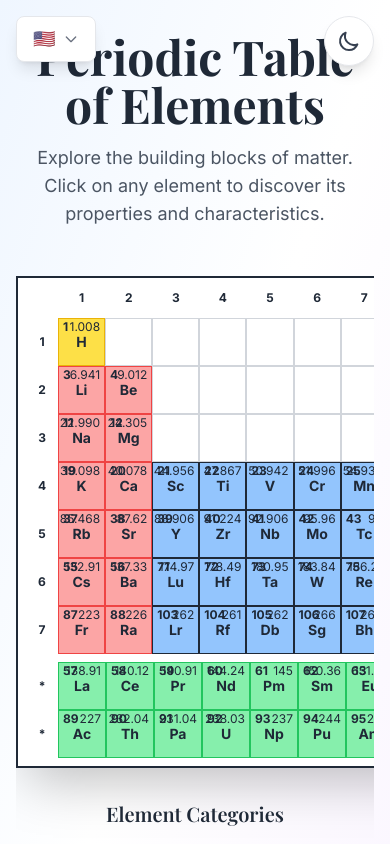
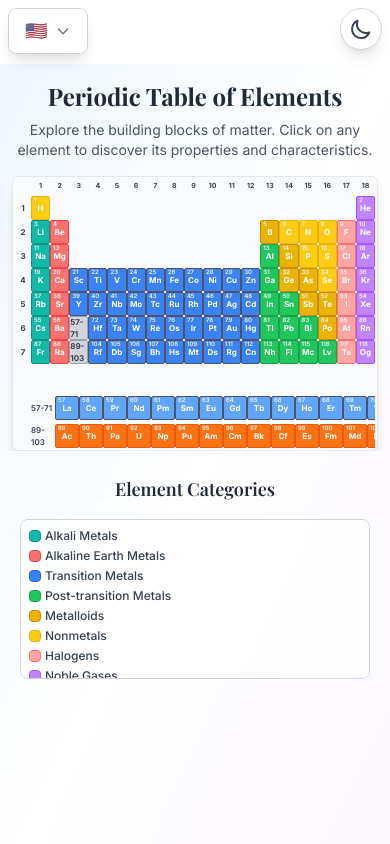
Before and after one commit to WilczakDaniel/PeriodicTable, a Next.js app: page /en in a window 390 px wide. Shown: the top 844 px of the page. Built offline with nearby package versions, Linux system fonts and the light colour scheme; a web font is replaced by a local one.

Commit message:
Fix colors and groups

```diff
--- a/app/[locale]/layout.tsx
+++ b/app/[locale]/layout.tsx
@@ -28,6 +28,7 @@ const sourceCode = Source_Code_Pro({
 export const metadata: Metadata = {
   title: 'Periodic Table',
   description: 'Interactive Periodic Table of Elements',
+  viewport: 'width=device-width, initial-scale=1, maximum-scale=5, user-scalable=yes',
 }
 
 export default async function LocaleLayout({
--- a/app/globals.css
+++ b/app/globals.css
@@ -11,6 +11,13 @@
 @layer base {
   html {
     font-family: var(--font-inter);
+    -webkit-text-size-adjust: 100%;
+    -ms-text-size-adjust: 100%;
+  }
+
+  body {
+    -webkit-overflow-scrolling: touch;
+    touch-action: manipulation;
   }
 
   h1, h2, h3, h4, h5, h6 {
--- a/components/ElementCard.tsx
+++ b/components/ElementCard.tsx
@@ -13,19 +13,19 @@ const ElementCard = ({ element, colorClass, onClick }: ElementCardProps) => {
   const t = useTranslations();
   return (
     <div
-      className={`element-card ${colorClass} h-12 sm:h-16 w-full relative cursor-pointer transition-all duration-200 hover:shadow-lg hover:scale-105 border border-gray-800 dark:border-gray-200 overflow-hidden`}
+      className={`element-card ${colorClass} h-6 sm:h-12 md:h-16 w-full relative cursor-pointer transition-all duration-200 hover:shadow-lg hover:scale-110 hover:z-10 active:scale-95 border border-gray-600 dark:border-gray-500 overflow-hidden rounded-sm touch-manipulation`}
       onClick={onClick}
     >
-      <div className="absolute top-0.5 left-1 element-number text-xs font-bold text-gray-800 dark:text-gray-200 leading-none">
+      <div className="absolute top-0 left-0.5 sm:top-0.5 sm:left-1 element-number text-[6px] sm:text-[9px] md:text-[10px] font-semibold text-gray-100 dark:text-gray-100 leading-none">
         {element.atomicNumber}
       </div>
-      <div className="absolute top-1/2 left-1/2 transform -translate-x-1/2 -translate-y-1/2 element-symbol text-sm sm:text-lg font-bold text-gray-800 dark:text-gray-200 leading-none">
+      <div className="absolute top-1/2 left-1/2 transform -translate-x-1/2 -translate-y-1/2 element-symbol text-[8px] sm:text-base md:text-xl font-bold text-white dark:text-white leading-none">
         {element.symbol}
       </div>
-      <div className="absolute top-0.5 right-1 element-mass text-xs text-gray-800 dark:text-gray-200 leading-none">
-        {element.atomicMass}
+      <div className="absolute top-0 right-0.5 sm:top-0.5 sm:right-1 element-mass text-[5px] sm:text-[8px] md:text-[9px] text-gray-100 dark:text-gray-100 leading-none hidden sm:block">
+        {Number(element.atomicMass).toFixed(2)}
       </div>
-      <div className="absolute bottom-0 left-0 right-0 element-name text-xs text-gray-800 dark:text-gray-200 text-center leading-tight px-1 hidden sm:block truncate">
+      <div className="absolute bottom-0 left-0 right-0 sm:bottom-0.5 element-name text-[5px] sm:text-[8px] md:text-[9px] text-gray-100 dark:text-gray-100 text-center leading-tight px-0.5 sm:px-1 hidden md:block truncate">
         {t(`elements.${element.symbol}`)}
       </div>
     </div>
--- a/components/PeriodicTable.tsx
+++ b/components/PeriodicTable.tsx
@@ -12,16 +12,16 @@ const PeriodicTable = () => {
 
   const getCategoryColor = (category: string): string => {
     const colors: { [key: string]: string } = {
-      'alkali metal': 'bg-red-300 dark:bg-red-800 border-red-500 dark:border-red-400',
-      'alkaline earth metal': 'bg-red-300 dark:bg-red-800 border-red-500 dark:border-red-400',
-      'transition metal': 'bg-blue-300 dark:bg-blue-800 border-blue-500 dark:border-blue-400',
-      'post-transition metal': 'bg-yellow-300 dark:bg-yellow-800 border-yellow-500 dark:border-yellow-400',
-      'metalloid': 'bg-yellow-300 dark:bg-yellow-800 border-yellow-500 dark:border-yellow-400',
-      'nonmetal': 'bg-yellow-300 dark:bg-yellow-800 border-yellow-500 dark:border-yellow-400',
-      'halogen': 'bg-yellow-300 dark:bg-yellow-800 border-yellow-500 dark:border-yellow-400',
-      'noble gas': 'bg-yellow-300 dark:bg-yellow-800 border-yellow-500 dark:border-yellow-400',
-      'lanthanide': 'bg-green-300 dark:bg-green-800 border-green-500 dark:border-green-400',
-      'actinide': 'bg-green-300 dark:bg-green-800 border-green-500 dark:border-green-400',
+      'alkali metal': 'bg-teal-500 dark:bg-teal-600 border-teal-600 dark:border-teal-500',
+      'alkaline earth metal': 'bg-red-400 dark:bg-red-500 border-red-500 dark:border-red-400',
+      'transition metal': 'bg-blue-500 dark:bg-blue-600 border-blue-600 dark:border-blue-500',
+      'post-transition metal': 'bg-green-500 dark:bg-green-600 border-green-600 dark:border-green-500',
+      'metalloid': 'bg-yellow-500 dark:bg-yellow-600 border-yellow-600 dark:border-yellow-500',
+      'nonmetal': 'bg-yellow-400 dark:bg-yellow-500 border-yellow-500 dark:border-yellow-400',
+      'halogen': 'bg-red-300 dark:bg-red-400 border-red-400 dark:border-red-300',
+      'noble gas': 'bg-purple-400 dark:bg-purple-500 border-purple-500 dark:border-purple-400',
+      'lanthanide': 'bg-blue-400 dark:bg-blue-500 border-blue-500 dark:border-blue-400',
+      'actinide': 'bg-orange-500 dark:bg-orange-600 border-orange-600 dark:border-orange-500',
     };
     return colors[category] || 'bg-gray-300 dark:bg-gray-700 border-gray-500 dark:border-gray-400';
   };
@@ -52,13 +52,14 @@ const PeriodicTable = () => {
   const tableLayout = createTableLayout();
 
   return (
-    <div className="w-full max-w-7xl mx-auto overflow-x-auto">
-      <div className="bg-white dark:bg-gray-900 p-2 sm:p-4 border-2 border-gray-800 dark:border-gray-200 shadow-2xl min-w-[900px]">
-        <div className="flex mb-2">
-          <div className="w-8 sm:w-10"></div>
+    <div className="w-full max-w-7xl mx-auto px-1 sm:px-4">
+      <div className="overflow-x-auto -mx-1 sm:-mx-4">
+        <div className="bg-gray-50 dark:bg-gray-900 p-0.5 sm:p-2 md:p-4 border border-gray-200 dark:border-gray-700 shadow-lg sm:shadow-2xl min-w-[280px] sm:min-w-[640px] md:min-w-[900px] mx-1 sm:mx-4 rounded-md sm:rounded-xl">
+          <div className="flex mb-0.5 sm:mb-2">
+            <div className="w-4 sm:w-8 md:w-10"></div>
             <div className="grid grid-cols-18 gap-0 flex-1">
               {Array.from({ length: 18 }, (_, i) => (
-              <div key={i} className="text-center text-xs sm:text-sm font-bold text-gray-800 dark:text-gray-200 py-1">
+                <div key={i} className="text-center text-[7px] sm:text-xs md:text-sm font-bold text-gray-700 dark:text-gray-300 py-0.5 sm:py-1">
                   {i + 1}
                 </div>
               ))}
@@ -67,11 +68,24 @@ const PeriodicTable = () => {
         <div className="space-y-0">
           {tableLayout.map((period, periodIndex) => (
             <div key={periodIndex} className="flex items-center">
-              <div className="flex items-center justify-center text-xs sm:text-sm font-bold text-gray-800 dark:text-gray-200 w-8 sm:w-10 h-12 sm:h-16">
+              <div className="flex items-center justify-center text-[8px] sm:text-xs md:text-sm font-bold text-gray-700 dark:text-gray-300 w-4 sm:w-8 md:w-10 h-6 sm:h-12 md:h-16">
                 {periodIndex + 1}
               </div>
               <div className="grid grid-cols-18 gap-0 flex-1">
-                {period.map((element, groupIndex) => (
+                {period.map((element, groupIndex) => {
+                  // Special handling for lanthanides/actinides placeholders
+                  if ((periodIndex === 5 || periodIndex === 6) && groupIndex === 2) {
+                    return (
+                      <div key={`${periodIndex}-${groupIndex}`} className="col-span-1">
+                        <div className="h-6 sm:h-12 md:h-16 w-full bg-gray-300 dark:bg-gray-700 border border-gray-400 dark:border-gray-500 rounded-sm flex items-center justify-center text-[8px] sm:text-xs text-gray-700 dark:text-gray-300 font-bold cursor-pointer"
+                             onClick={() => document.getElementById(periodIndex === 5 ? 'lanthanides' : 'actinides')?.scrollIntoView({behavior: 'smooth'})}>
+                          {periodIndex === 5 ? '57-71' : '89-103'}
+                        </div>
+                      </div>
+                    )
+                  }
+
+                  return (
                     <div key={`${periodIndex}-${groupIndex}`} className="col-span-1">
                       {element ? (
                         <ElementCard
@@ -80,21 +94,25 @@ const PeriodicTable = () => {
                           onClick={() => setSelectedElement(element)}
                         />
                       ) : (
-                      <div className="h-12 sm:h-16 w-full border border-gray-300 dark:border-gray-600"></div>
+                        <div className="h-6 sm:h-12 md:h-16 w-full"></div>
                       )}
                     </div>
-                ))}
+                  )
+                })}
               </div>
             </div>
           ))}
         </div>
-        <div className="flex items-center mt-2">
-          <div className="flex items-center justify-center text-xs sm:text-sm font-bold text-gray-800 dark:text-gray-200 w-8 sm:w-10 h-12 sm:h-16">
-            *
+          <div id="lanthanides" className="flex items-center mt-8 sm:mt-10">
+            <div className="flex items-center justify-center text-[10px] xs:text-xs sm:text-sm font-bold text-gray-700 dark:text-gray-300 w-4 sm:w-8 md:w-10 h-6 sm:h-12 md:h-16">
+
             </div>
-          <div className="flex gap-0 flex-1">
+            <div className="flex items-center text-[8px] sm:text-sm font-semibold text-gray-700 dark:text-gray-300 w-6 sm:w-10 md:w-12 h-6 sm:h-12 md:h-16">
+              57-71
+            </div>
+            <div className="flex gap-0 flex-1 overflow-x-auto">
               {lanthanides.map((element) => (
-              <div key={element.atomicNumber} className="w-12 sm:w-16">
+                <div key={element.atomicNumber} className="flex-shrink-0 w-6 sm:w-12 md:w-16">
                   <ElementCard
                     element={element}
                     colorClass={getCategoryColor(element.category)}
@@ -104,13 +122,16 @@ const PeriodicTable = () => {
               ))}
             </div>
           </div>
-        <div className="flex items-center mt-0">
-          <div className="flex items-center justify-center text-xs sm:text-sm font-bold text-gray-800 dark:text-gray-200 w-8 sm:w-10 h-12 sm:h-16">
-            *
+          <div id="actinides" className="flex items-center mt-1">
+            <div className="flex items-center justify-center text-[10px] xs:text-xs sm:text-sm font-bold text-gray-700 dark:text-gray-300 w-4 sm:w-8 md:w-10 h-6 sm:h-12 md:h-16">
+
             </div>
-          <div className="flex gap-0 flex-1">
+            <div className="flex items-center text-[8px] sm:text-sm font-semibold text-gray-700 dark:text-gray-300 w-6 sm:w-10 md:w-12 h-6 sm:h-12 md:h-16">
+              89-103
+            </div>
+            <div className="flex gap-0 flex-1 overflow-x-auto">
               {actinides.map((element) => (
-              <div key={element.atomicNumber} className="w-12 sm:w-16">
+                <div key={element.atomicNumber} className="flex-shrink-0 w-6 sm:w-12 md:w-16">
                   <ElementCard
                     element={element}
                     colorClass={getCategoryColor(element.category)}
@@ -121,17 +142,18 @@ const PeriodicTable = () => {
             </div>
           </div>
         </div>
+      </div>
       {selectedElement && (
         <ElementDetails
           element={selectedElement}
           onClose={() => setSelectedElement(null)}
         />
       )}
-      <div className="mt-8 max-w-4xl mx-auto animate-slide-up">
-        <h3 className="text-xl font-semibold mb-6 text-center text-gray-800 dark:text-gray-200 font-serif">
+      <div className="mt-6 sm:mt-8 max-w-4xl mx-auto animate-slide-up px-2 sm:px-0">
+        <h3 className="text-lg sm:text-xl font-semibold mb-4 sm:mb-6 text-center text-gray-800 dark:text-gray-200 font-serif">
           {t('elementCategories')}
         </h3>
-        <div className="grid grid-cols-2 md:grid-cols-4 gap-3 text-sm bg-white/50 dark:bg-gray-800/50 backdrop-blur-sm rounded-lg p-6 border border-gray-200 dark:border-gray-700">
+        <div className="grid grid-cols-1 sm:grid-cols-2 md:grid-cols-3 lg:grid-cols-5 gap-1 sm:gap-3 text-xs sm:text-sm bg-white/80 dark:bg-gray-900/50 backdrop-blur-sm rounded-lg p-2 sm:p-4 md:p-6 border border-gray-300 dark:border-gray-600 max-h-40 sm:max-h-none overflow-y-auto sm:overflow-visible">
           {Object.entries({
             'alkali metal': t('alkaliMetals'),
             'alkaline earth metal': t('alkalineEarthMetals'),
@@ -141,10 +163,12 @@ const PeriodicTable = () => {
             'nonmetal': t('nonmetals'),
             'halogen': t('halogens'),
             'noble gas': t('nobleGases'),
+            'lanthanide': t('lanthanides'),
+            'actinide': t('actinides'),
           }).map(([category, label]) => (
-            <div key={category} className="flex items-center gap-3">
-              <div className={`w-5 h-5 rounded border-2 ${getCategoryColor(category)}`}></div>
-              <span className="text-sm text-gray-700 dark:text-gray-300 font-medium">{label}</span>
+            <div key={category} className="flex items-center gap-1 sm:gap-3">
+              <div className={`w-3 h-3 sm:w-5 sm:h-5 rounded border ${getCategoryColor(category)} flex-shrink-0`}></div>
+              <span className="text-xs sm:text-sm text-gray-700 dark:text-gray-300 font-medium truncate">{label}</span>
             </div>
           ))}
         </div>
--- a/components/ThemeToggle.tsx
+++ b/components/ThemeToggle.tsx
@@ -14,12 +14,12 @@ const ThemeToggle = () => {
   return (
     <button
       onClick={toggleTheme}
-      className="fixed top-4 right-4 z-50 p-3 rounded-full bg-white dark:bg-gray-800 shadow-lg border border-gray-200 dark:border-gray-700 hover:shadow-xl transition-all duration-300 group"
+      className="fixed top-2 right-2 sm:top-4 sm:right-4 z-50 p-2 sm:p-3 rounded-full bg-white dark:bg-gray-800 shadow-lg border border-gray-300 dark:border-gray-600 hover:shadow-xl transition-all duration-300 group"
       aria-label={t('toggleTheme')}
     >
       {theme === 'light' ? (
         <svg
-          className="w-6 h-6 text-gray-700 dark:text-gray-300 group-hover:text-yellow-500 transition-colors duration-300"
+          className="w-6 h-6 text-gray-700 dark:text-gray-300 group-hover:text-yellow-500 dark:group-hover:text-yellow-400 transition-colors duration-300"
           fill="none"
           stroke="currentColor"
           viewBox="0 0 24 24"
@@ -33,7 +33,7 @@ const ThemeToggle = () => {
         </svg>
       ) : (
         <svg
-          className="w-6 h-6 text-gray-700 dark:text-gray-300 group-hover:text-yellow-400 transition-colors duration-300"
+          className="w-6 h-6 text-gray-700 dark:text-gray-300 group-hover:text-yellow-500 dark:group-hover:text-yellow-400 transition-colors duration-300"
           fill="none"
           stroke="currentColor"
           viewBox="0 0 24 24"
--- a/tailwind.config.js
+++ b/tailwind.config.js
@@ -7,6 +7,9 @@ module.exports = {
   darkMode: 'class',
   theme: {
     extend: {
+      screens: {
+        'xs': '475px',
+      },
       gridTemplateColumns: {
         '18': 'repeat(18, minmax(0, 1fr))',
       },
```
Also changed, not shown: app/[locale]/page.tsx (+4 -4 lines), components/ElementDetails.tsx (+34 -34 lines), components/LanguageSwitcher.tsx (+4 -4 lines). Lines whose indentation alone changed are shown as unchanged.
